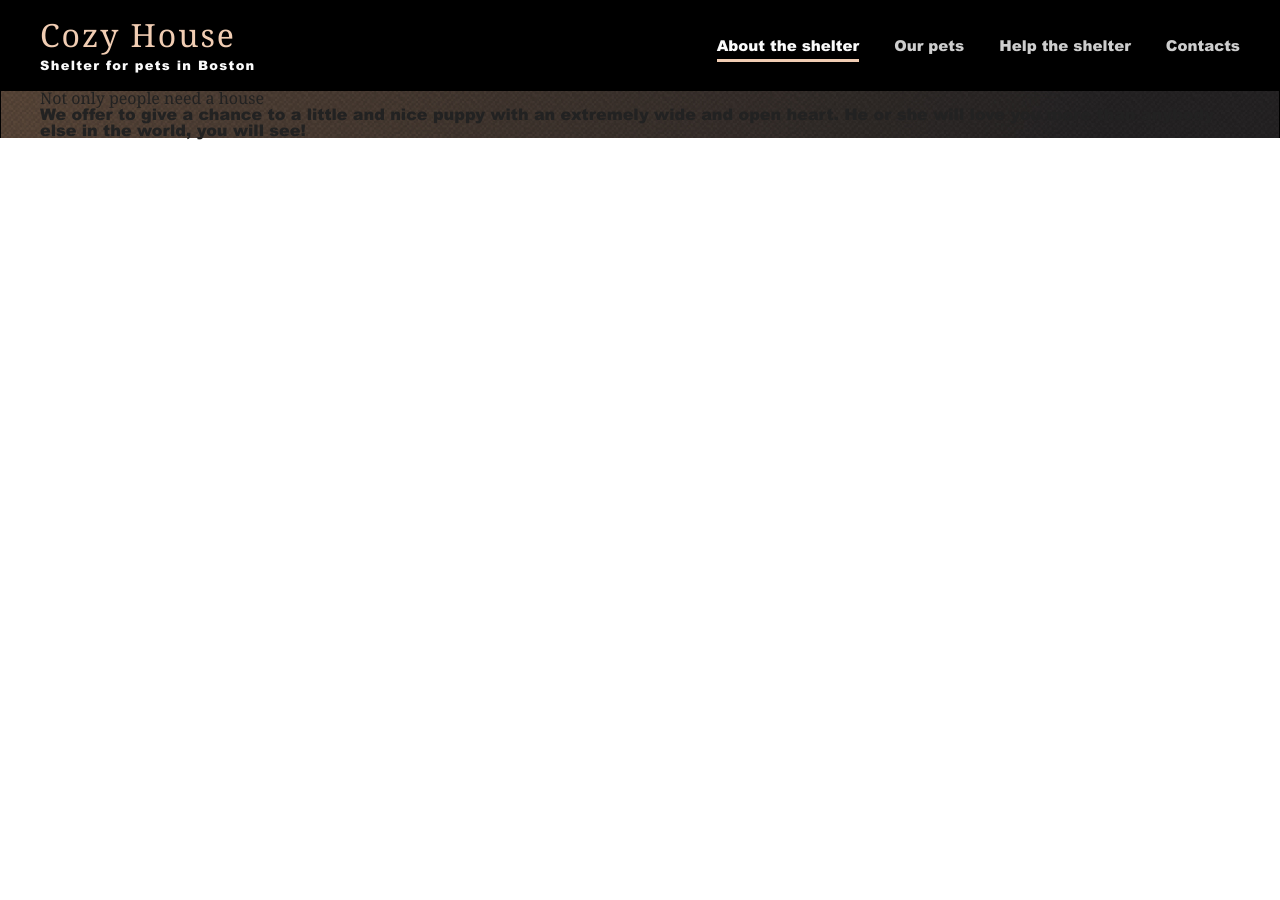
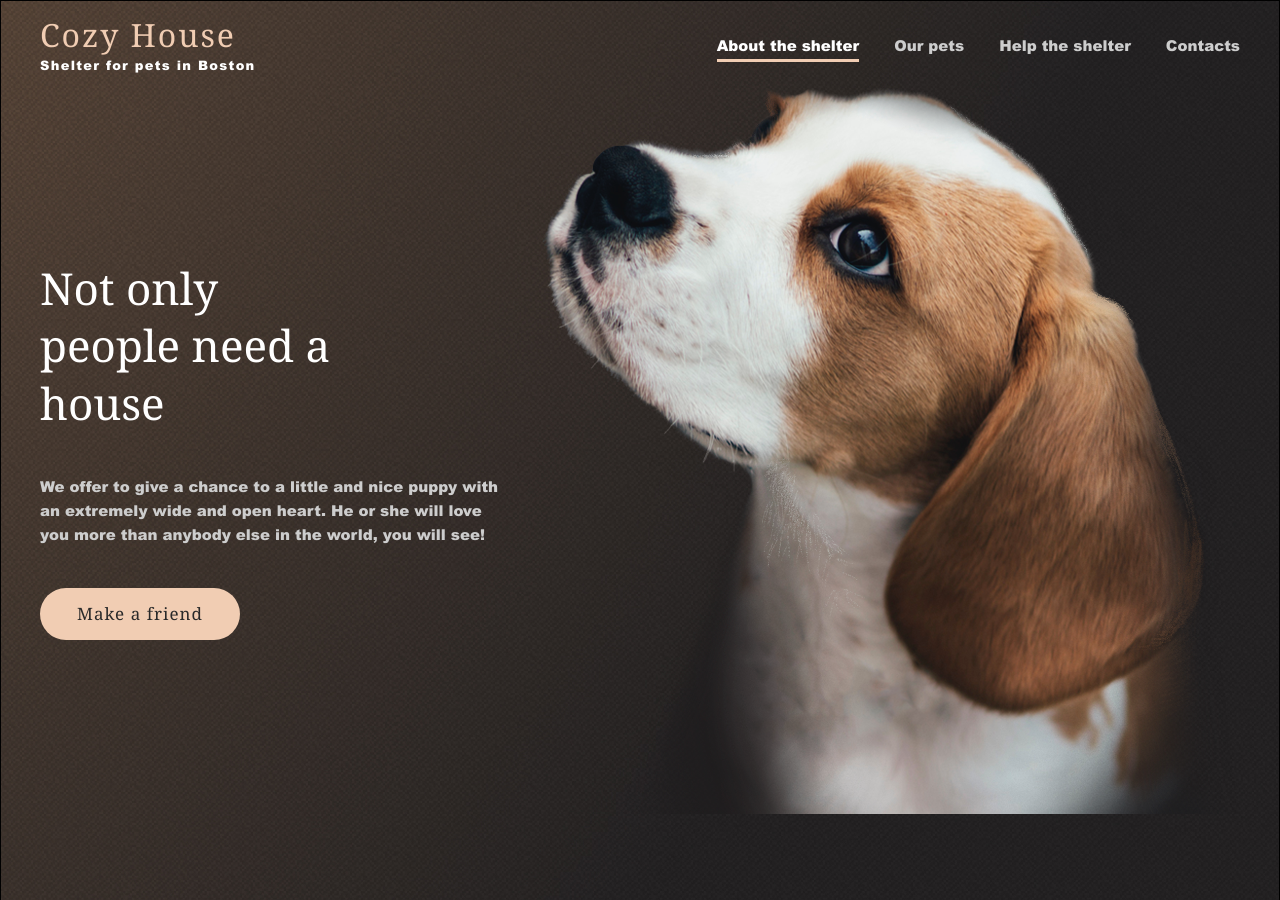
Before and after one commit to Glebanuk/pets-shelter, a plain HTML site: page shelter/index.html in a window 1280 px wide. Before the commit the page ends 800 px from the top, so only its background shows below. Drawn offline with Linux system fonts and the light colour scheme; files whose address does not match are found by name; a web font is replaced by a local one.

Commit message:
feat:add background to intro,descr,btn, dog_pic

```diff
--- a/shelter/css/style.css
+++ b/shelter/css/style.css
@@ -1,3 +1,7 @@
+:root{
+    --titles-text-color:#545454;
+    --secondary-text-color:#FFFFFF;
+}
 html {
     /* font-family: "Arial", sans-serif; */
     font-family: "Georgia", sans-serif;
@@ -25,11 +29,15 @@ font-family: "Arial", sans-serif;
 .container{
     width: 1200px;
     margin: 0 auto;
+    position: relative;
 }
 
 /* header start */
 header{
-    background-color: black;
+  width: 100%;
+  position: absolute;
+  top: 0;
+  left: 0;
 
 }
 .header__wrapper{
@@ -53,7 +61,7 @@ header{
     font-style: normal;
     font-weight: 400;
     font-size: 13px;
-    color: #FAFAFA;
+    color: var(--secondary-text-color);
     letter-spacing: 0.1em;
 
 }
@@ -75,7 +83,7 @@ header{
 }
 
 .nav__link.active {
-    color: #FAFAFA;
+    color: var(--secondary-text-color);
     padding-bottom: 3px;
     border-bottom: 3px solid #F1CDB3
 }
@@ -96,5 +104,61 @@ color: #CDCDCD;
 /*main start */
 
 .intro{
-    background: url('../img/start-screen-gradient-background.jpg');
+    background: url('../img/start-screen-gradient-background.jpg') no-repeat;
+    background-size: cover;
 }
+.intro__content{
+    height: 900px;
+    display: flex;
+    align-items: center;
+}
+.intro_block{
+    /* display: flex; */
+}
+.intro_title{
+    margin-bottom: 42px;
+
+    width: 310px;
+    font-weight: 400;
+    font-size: 44px;
+    color:var(--secondary-text-color);
+    line-height: 130%;
+}
+.intro__descr{
+    width: 460px;
+    margin-bottom: 42px;
+
+    color: #CDCDCD;
+
+    font-style: normal;
+    font-weight: 400;
+    font-size: 15px;
+    line-height: 160%;
+}
+.btn_link{
+    width: 200px;
+    height: 52px;
+    padding: 15px 0px 15px 0px;
+
+    font-weight: 400;
+    font-size: 17px;
+    color: #292929;
+    line-height: 1.3;
+    letter-spacing: 0.06em;
+
+    background-color: #F1CDB3;
+    display: inline-block;
+    text-align: center;
+    border-radius: 100px;
+}
+.btn_link:hover{
+    background-color:#cfad94 ;
+}
+.btn_link:active{
+    background-color:#9b775d;
+}
+
+.intro_img{
+   position: absolute;
+   right:0;
+}
--- a/shelter/index.html
+++ b/shelter/index.html
@@ -37,12 +37,24 @@
     <main>
         <section class="intro">
             <div class="container">
+
                 <div class="intro__content">
-                    <h2 class="title intro_title">Not only people need a house</h2>
-                    <p class="descr intro__descr">We offer to give a chance to a little and nice puppy with an extremely wide and open heart. He or she will love you more than anybody else in the world, you will see!</p>
+                    <div class="intro_block">
+                        <h2 class="title intro_title">Not only people need a house</h2>
+
+                        <p class="descr intro__descr">We offer to give a chance to a little and nice puppy with an extremely wide and open heart. He or she will love you more than anybody else in the world, you will see!</p>
+                        <a href="#" class="btn_link link">Make a friend</a>
+                    </div>
+
+                    <div class="intro_img">
+                        <img src="./img/start-screen-puppy.png" alt="puppy" width="698" height="728">
+                    </div>
+
+
 
                 </div>
             </div>
+
 
         </section>
     </main>
```
Also changed, not shown: shelter/img/start-screen-puppy.jpg (deleted), shelter/img/start-screen-puppy.png (added).
